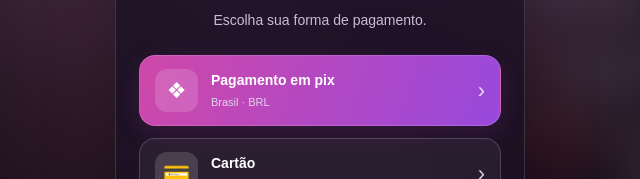
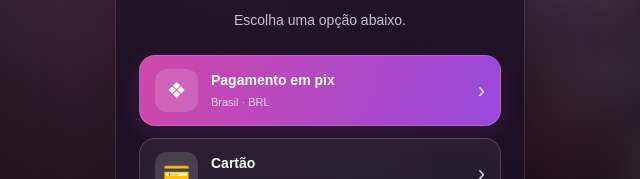
Before and after one commit to mineirodopao/Maah-franjudinha, a plain HTML site: page index.html in a window 1280 px wide. Shown: the part 385-564 px from the top of the page, 320-960 px from the left. Drawn offline with Linux system fonts and the light colour scheme.

```diff
--- a/index.html
+++ b/index.html
@@ -373,7 +373,7 @@
 
       <!-- TELA INICIAL -->
       <section class="screen active" id="homeScreen">
-        <p class="subtitle">Escolha sua forma de pagamento.</p>
+        <p class="subtitle">Escolha uma opção abaixo.</p>
 
         <div class="payment-options">
           <button
```
